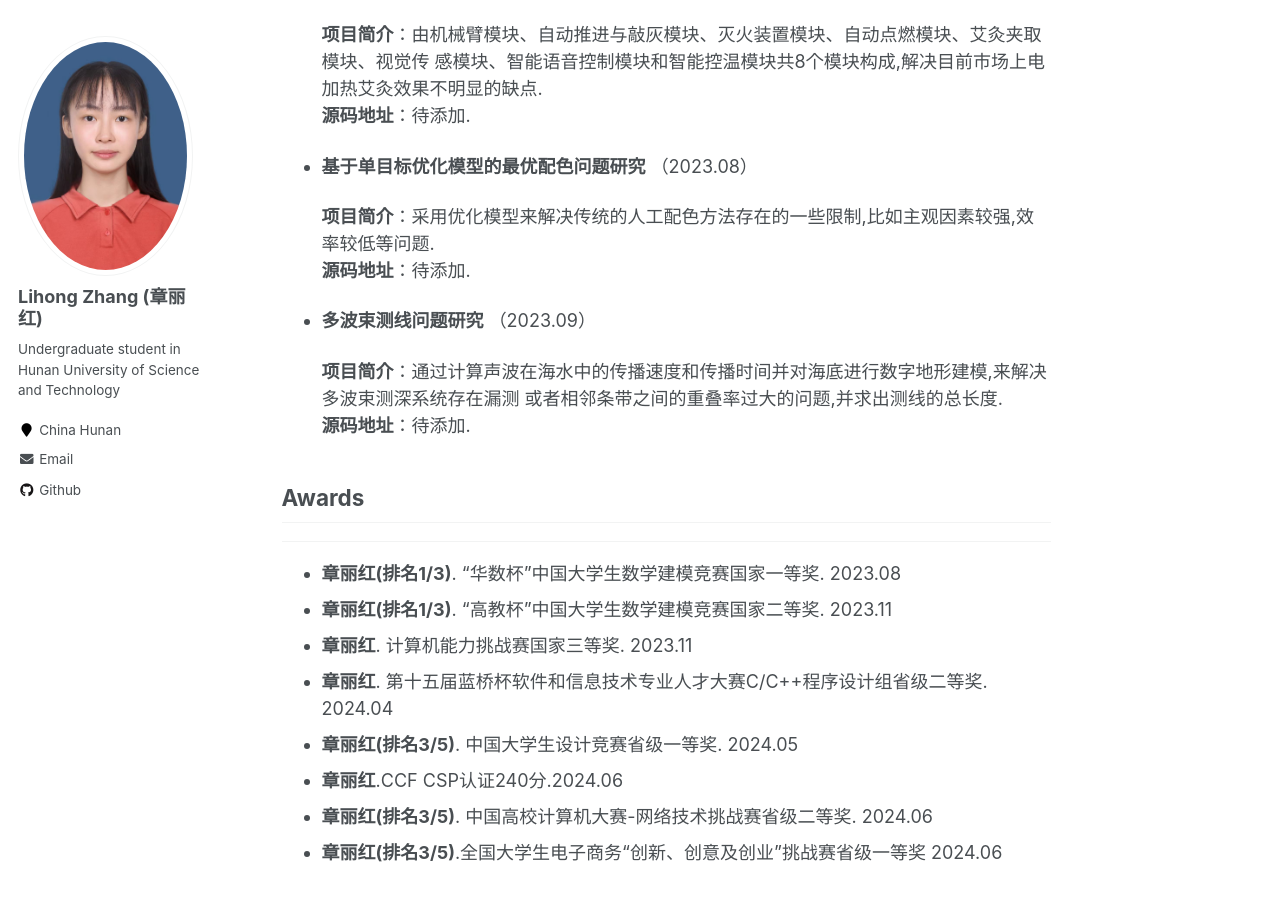
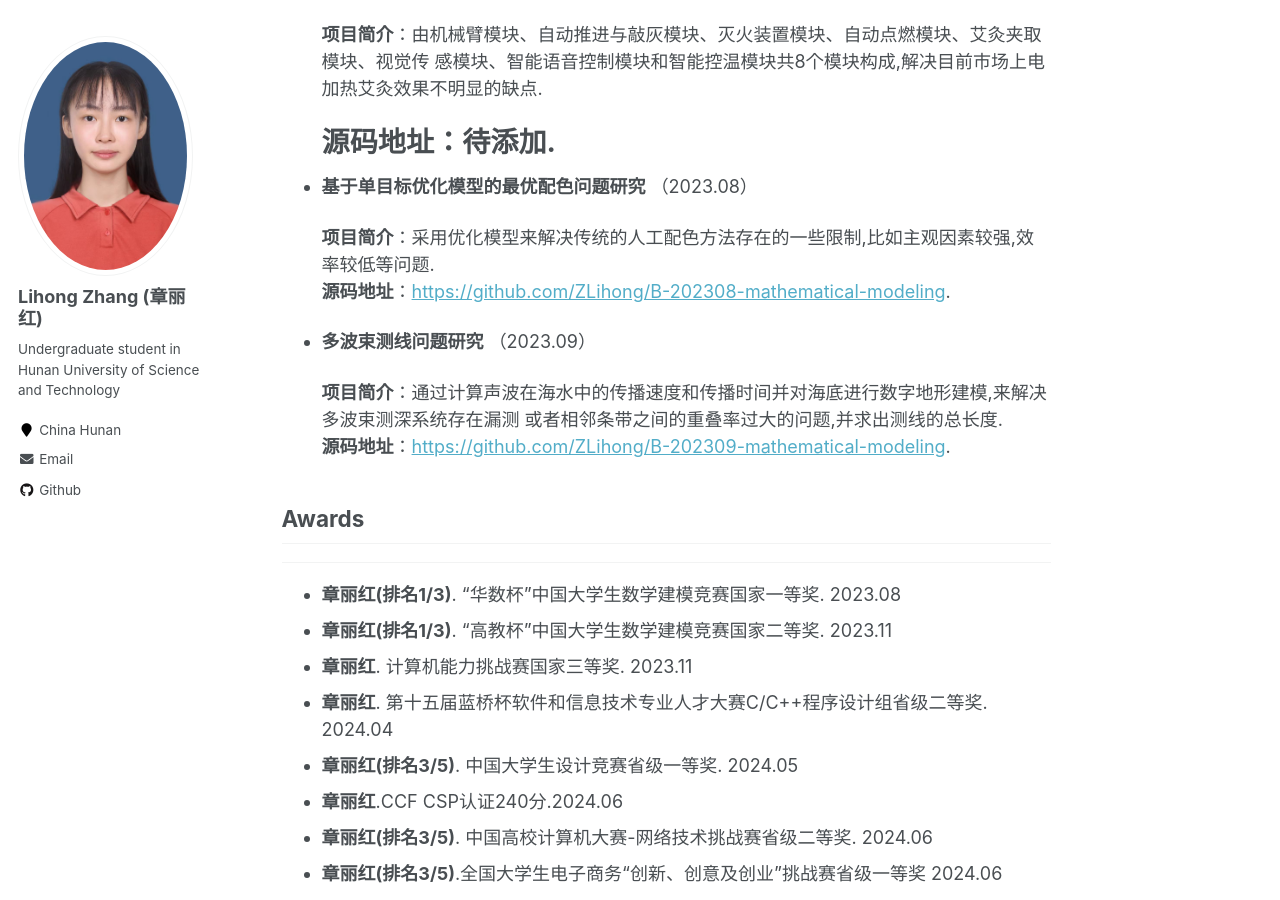
Before and after one commit to ZLihong/zlihong.github.io, a Jekyll site: the page built from _pages/about.md, in a window 1280 px wide and 900 px high, scrolled down 948 px. Built offline with Jekyll 4.4.1, drawn with Linux system fonts in a browser that asks for light colours.

Commit message:
Update about.md

```diff
--- a/_pages/about.md
+++ b/_pages/about.md
@@ -31,20 +31,20 @@ sign. IEEE Computer Society, pp. 121‑126, 2024. (CCF C)
   **项目简介**：由机械臂模块、自动推进与敲灰模块、灭火装置模块、自动点燃模块、艾灸夹取模块、视觉传
   感模块、智能语音控制模块和智能控温模块共8个模块构成,解决目前市场上电加热艾灸效果不明显的缺点.
   <br>
-  **源码地址**：待添加.
+  # **源码地址**：待添加.
 
 + **基于单目标优化模型的最优配色问题研究** （2023.08）
 
   **项目简介**：采用优化模型来解决传统的人工配色方法存在的一些限制,比如主观因素较强,效率较低等问题.
   <br>
-  **源码地址**：待添加.
+  **源码地址**：[https://github.com/ZLihong/B-202308-mathematical-modeling](https://github.com/ZLihong/B-202308-mathematical-modeling).
 
 + **多波束测线问题研究** （2023.09）
 
   **项目简介**：通过计算声波在海水中的传播速度和传播时间并对海底进行数字地形建模,来解决多波束测深系统存在漏测
   或者相邻条带之间的重叠率过大的问题,并求出测线的总长度.
   <br>
-  **源码地址**：待添加.
+  **源码地址**：[https://github.com/ZLihong/B-202309-mathematical-modeling](https://github.com/ZLihong/B-202308-mathematical-modeling).
 
 ## Awards
 ------
```
